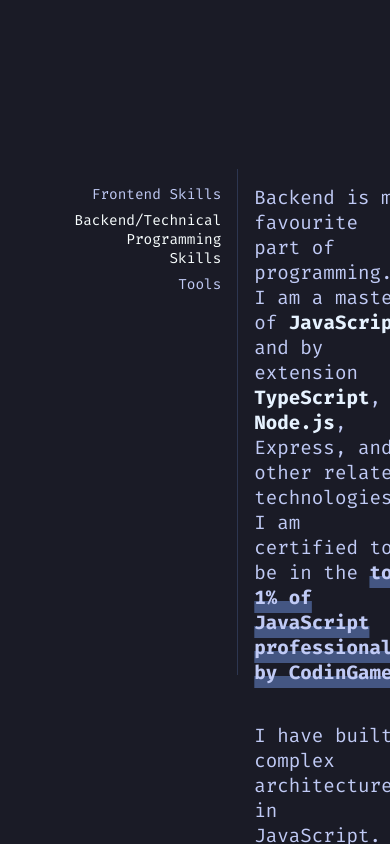
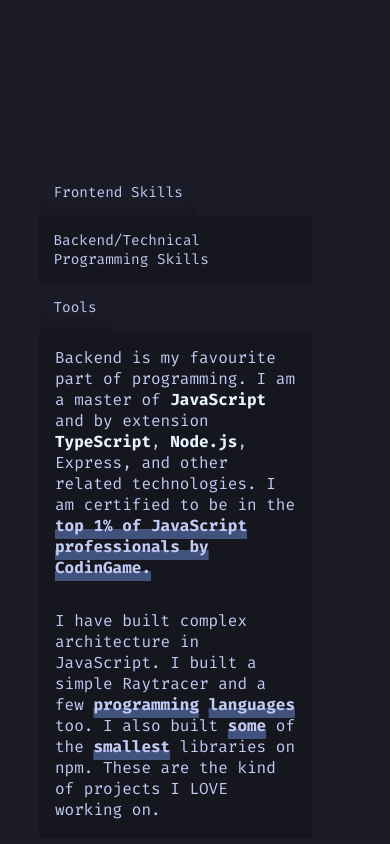
Before and after one commit to SiddharthShyniben/portfolio-v2, a plain HTML site: page index.html in a window 390 px wide. Both pictures are taken after a click on the button "Backend/Technical Programming Skills". Shown: the part 1688-2532 px from the top of the page. Drawn offline with Linux system fonts and the light colour scheme.

Commit message:
Make site more responsive

```diff
--- a/index.html
+++ b/index.html
@@ -38,6 +38,7 @@
 						<button data-goto='2'>Backend/Technical Programming Skills</button>
 						<button data-goto='3'>Tools</button>
 					</div>
+					<div class='tab-area'>
 						<div class="tab-content active" data-tab='1'>
 							<p>
 								On the frontend, I specialize in the three core
@@ -119,6 +120,7 @@
 						</div>
 					</div>
 				</div>
+			</div>
 		</section>
 
 		<script src='script/main.js'></script>
--- a/style/main.css
+++ b/style/main.css
@@ -34,17 +34,17 @@ section:nth-child(2n) {
 	color: #A9B1D6;
 }
 
-section.text div {
+section.text>div {
 	width: 70vw;
 }
 
-section.text div p {
+section.text>div p {
 	margin-bottom: 2em;
 }
 
 li {
 	list-style-type: none;
-	font-size: calc(14px + 6vw);
+	font-size: calc(14px + max(6vw, 6vh));
 	animation: bigger infinite;
 	animation-duration: 5s;
 	animation-timing-function: ease;
@@ -55,7 +55,6 @@ ul, li {
 	margin: 0;
 	padding: 0;
 }
-
 
 @keyframes bigger {
 	0% {font-variation-settings: "wght" 200}
@@ -84,28 +83,35 @@ li:nth-child(3) {animation-delay: 1s}
 }
 
 .tab-bar button {
-	background: none !important;
+	background: none;
 	border: none;
 	padding-bottom: 0.5em;
 	font-family: 'Fira Code', monospace;
 	cursor: pointer;
 	color: #c0caf5;
-	font-size: 0.9em;
+	font-size: 1em;
 	text-align: right;
+	transition: box-shadow 500ms, filter 500ms;
+}
+
+.tab-bar button:hover {
+	filter: brightness(1.3);
 }
 
 .tab-bar button.active {
 	filter: brightness(1.3);
 }
 
-.tab-bar button:hover {
-	filter: brightness(1.2);
-}
-
 .tab-content {
 	padding: 1rem;
 	display: none;
 	transition: opacity .25s;
+	overflow-y: scroll;
+	max-height: 100%;
+}
+
+.tab-content::-webkit-scrollbar-track-piece {
+	color: red;
 }
 
 .tab-content.active {
@@ -126,6 +132,56 @@ li:nth-child(3) {animation-delay: 1s}
 	left: -50px;
 	opacity: 0.2;
 	z-index: -999;
+}
+
+/* TODO: Make tabs look better */
+@media (max-width: 1000px) {
+	.tabs {
+		flex-direction: column;
+		justify-content: stretch;
+	}
+
+	.tab-bar {
+		flex-direction: row;
+		border: none;
+		flex-wrap: wrap;
+		padding: 0;
+		flex-basis: 10%;
+	}
+
+	.tab-bar button {
+		padding: 1em;
+		text-align: left;
+		font-size: 0.9em;
+		/* border-bottom: 1px solid #394b70; */
+		box-shadow: 0px -1em 0.9em -10px #16161E inset;
+	}
+
+	.tab-bar button.active {
+		/* border: 1px solid #394b70; */
+		/* border-bottom: none; */
+		box-shadow: none;
+		box-shadow: 0px -1em 0.9em 50px #16161E inset;
+		filter: none;
+	}
+
+	.tab-bar button:hover {
+		box-shadow: 0px -1em 1em -50px #16161E inset;
+		filter: none;
+	}
+
+	.tab-area {
+		background: #16161E;
+		height: 100%;
+	}
+
+	p {
+		font-size: 1em;
+	}
+
+	section.text>div {
+		width: 80vw;
+	}
 }
 
 #header {
```
Lines whose indentation alone changed are shown as unchanged.
